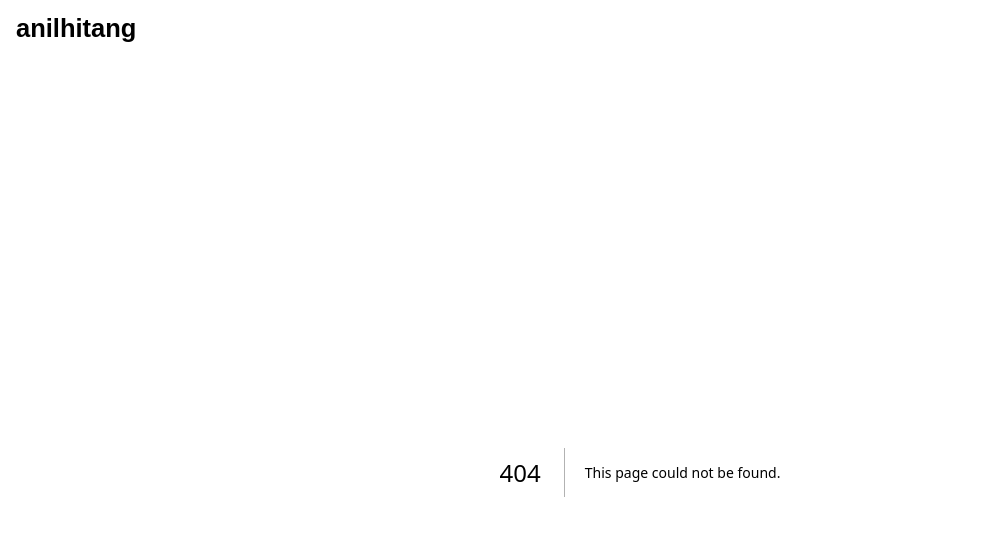
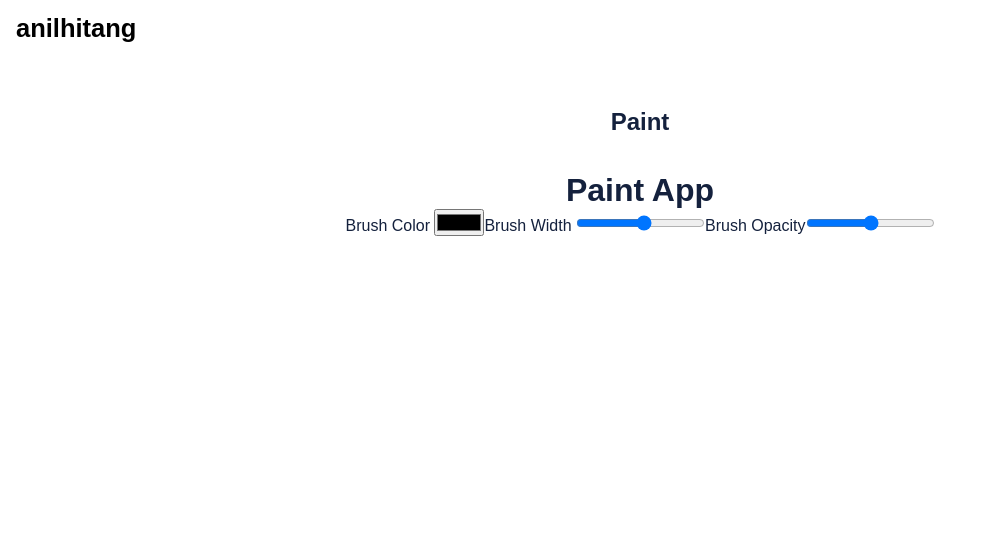
Before and after one commit to anil9t5/32skills, a Next.js app: page /pages/paintings in a window 1280 px wide. Before the commit this address had no page. Shown: the top 536 px of the page, without its empty margins (0-981 px from the left). Built offline with nearby package versions, Linux system fonts and the light colour scheme; a web font is replaced by a local one.

Commit message:
Added new paint feature

```diff
--- /dev/null
+++ b/src/app/components/paintings/Menu.js
@@ -0,0 +1,38 @@
+// Menu.js
+
+import React from "react";
+// import "../App.css";
+
+const Menu = ({ setLineColor, setLineWidth, setLineOpacity }) => {
+  return (
+    <div className="Menu">
+      <label>Brush Color </label>
+      <input
+        type="color"
+        onChange={(e) => {
+          setLineColor(e.target.value);
+        }}
+      />
+      <label>Brush Width </label>
+      <input
+        type="range"
+        min="3"
+        max="20"
+        onChange={(e) => {
+          setLineWidth(e.target.value);
+        }}
+      />
+      <label>Brush Opacity</label>
+      <input
+        type="range"
+        min="1"
+        max="100"
+        onChange={(e) => {
+          setLineOpacity(e.target.value / 100);
+        }}
+      />
+    </div>
+  );
+};
+
+export default Menu;
--- /dev/null
+++ b/src/app/components/paintings/Paintings.js
@@ -0,0 +1,72 @@
+"use client";
+
+import { useEffect, useRef, useState } from "react";
+import Menu from "./Menu";
+// import "./App.css";
+
+function Paintings() {
+  const canvasRef = useRef(null);
+  const ctxRef = useRef(null);
+  const [isDrawing, setIsDrawing] = useState(false);
+  const [lineWidth, setLineWidth] = useState(5);
+  const [lineColor, setLineColor] = useState("black");
+  const [lineOpacity, setLineOpacity] = useState(0.1);
+
+  // Initialization when the component
+  // mounts for the first time
+  useEffect(() => {
+    const canvas = canvasRef.current;
+    const ctx = canvas.getContext("2d");
+    ctx.lineCap = "round";
+    ctx.lineJoin = "round";
+    ctx.globalAlpha = lineOpacity;
+    ctx.strokeStyle = lineColor;
+    ctx.lineWidth = lineWidth;
+    ctxRef.current = ctx;
+  }, [lineColor, lineOpacity, lineWidth]);
+
+  // Function for starting the drawing
+  const startDrawing = (e) => {
+    ctxRef.current.beginPath();
+    ctxRef.current.moveTo(e.nativeEvent.offsetX, e.nativeEvent.offsetY);
+    setIsDrawing(true);
+  };
+
+  // Function for ending the drawing
+  const endDrawing = () => {
+    ctxRef.current.closePath();
+    setIsDrawing(false);
+  };
+
+  const draw = (e) => {
+    if (!isDrawing) {
+      return;
+    }
+    ctxRef.current.lineTo(e.nativeEvent.offsetX, e.nativeEvent.offsetY);
+
+    ctxRef.current.stroke();
+  };
+
+  return (
+    <div className="App">
+      <h1>Paint App</h1>
+      <div className="draw-area">
+        <Menu
+          setLineColor={setLineColor}
+          setLineWidth={setLineWidth}
+          setLineOpacity={setLineOpacity}
+        />
+        <canvas
+          onMouseDown={startDrawing}
+          onMouseUp={endDrawing}
+          onMouseMove={draw}
+          ref={canvasRef}
+          width={`1280px`}
+          height={`720px`}
+        />
+      </div>
+    </div>
+  );
+}
+
+export default Paintings;
--- /dev/null
+++ b/src/app/components/paintings/Paintings.module.css
@@ -0,0 +1,39 @@
+/* App.css */
+
+@import url("https://fonts.googleapis.com/css2?family=Lobster&display=swap");
+
+.App {
+  width: 100%;
+  height: 100vh;
+  display: flex;
+  flex-direction: column;
+  justify-content: flex-start;
+  align-items: center;
+  background-image: linear-gradient(120deg, #fdfbfb 0%, #ebedee 100%);
+}
+
+h1 {
+  font-family: "Lobster", cursive;
+  font-size: 50px;
+  color: #4644f0;
+}
+
+.draw-area {
+  width: 1280px;
+  height: 720px;
+  border: 2px solid #808080;
+  position: relative;
+  background-color: white;
+}
+
+.Menu {
+  width: 650px;
+  height: 50px;
+  display: flex;
+  justify-content: space-evenly;
+  border-radius: 5px;
+  align-items: center;
+  background-color: #a3a3a32d;
+  margin: auto;
+  margin-top: 10px;
+}
--- /dev/null
+++ b/src/app/pages/paintings/page.js
@@ -0,0 +1,18 @@
+// import Joke from "@/app/components/jokes/Joke";
+import Paintings from "@/app/components/paintings/Paintings";
+import React from "react";
+
+const Draws = () => {
+  return (
+    <div className="text-align-center">
+      <br />
+      <br />
+      <h2>Paint</h2>
+      <br />
+      <br />
+      <Paintings />
+    </div>
+  );
+};
+
+export default Draws;
```
Also changed, not shown: src/app/page.js (+8 -5 lines).
